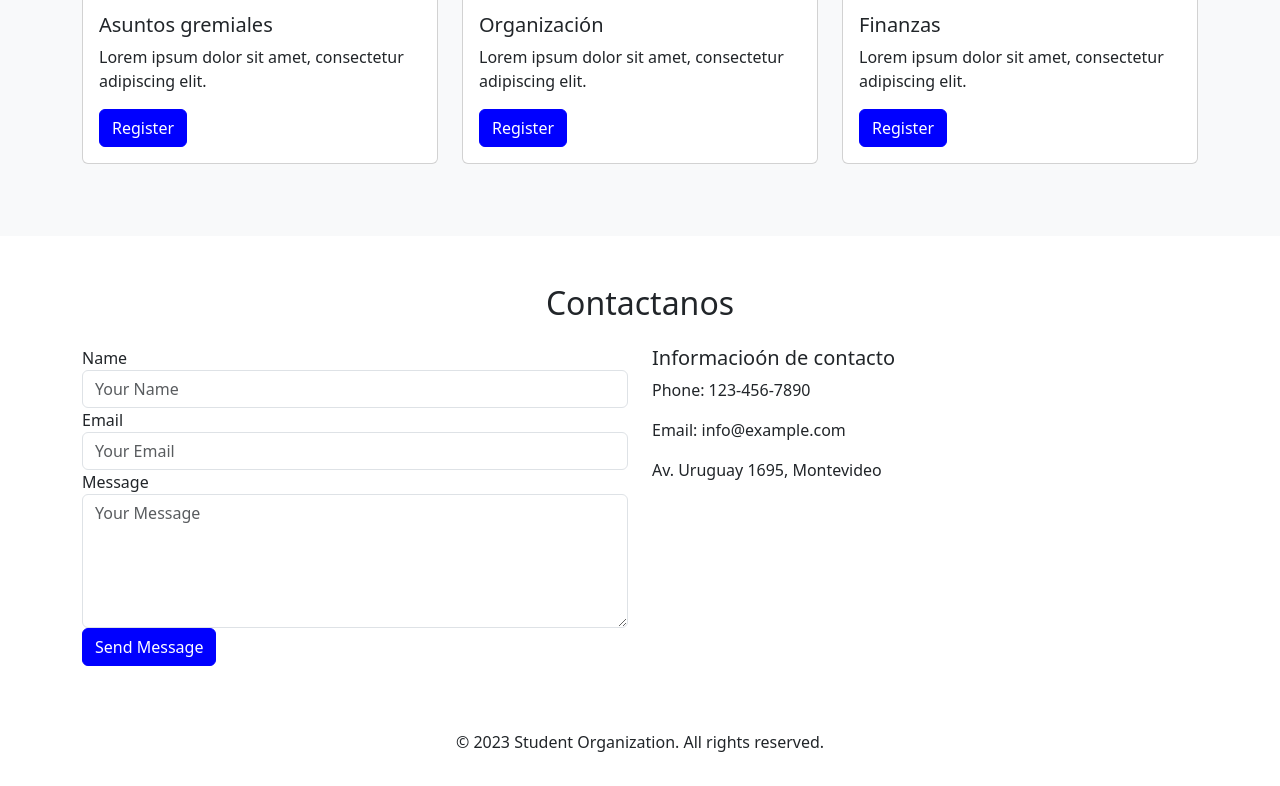
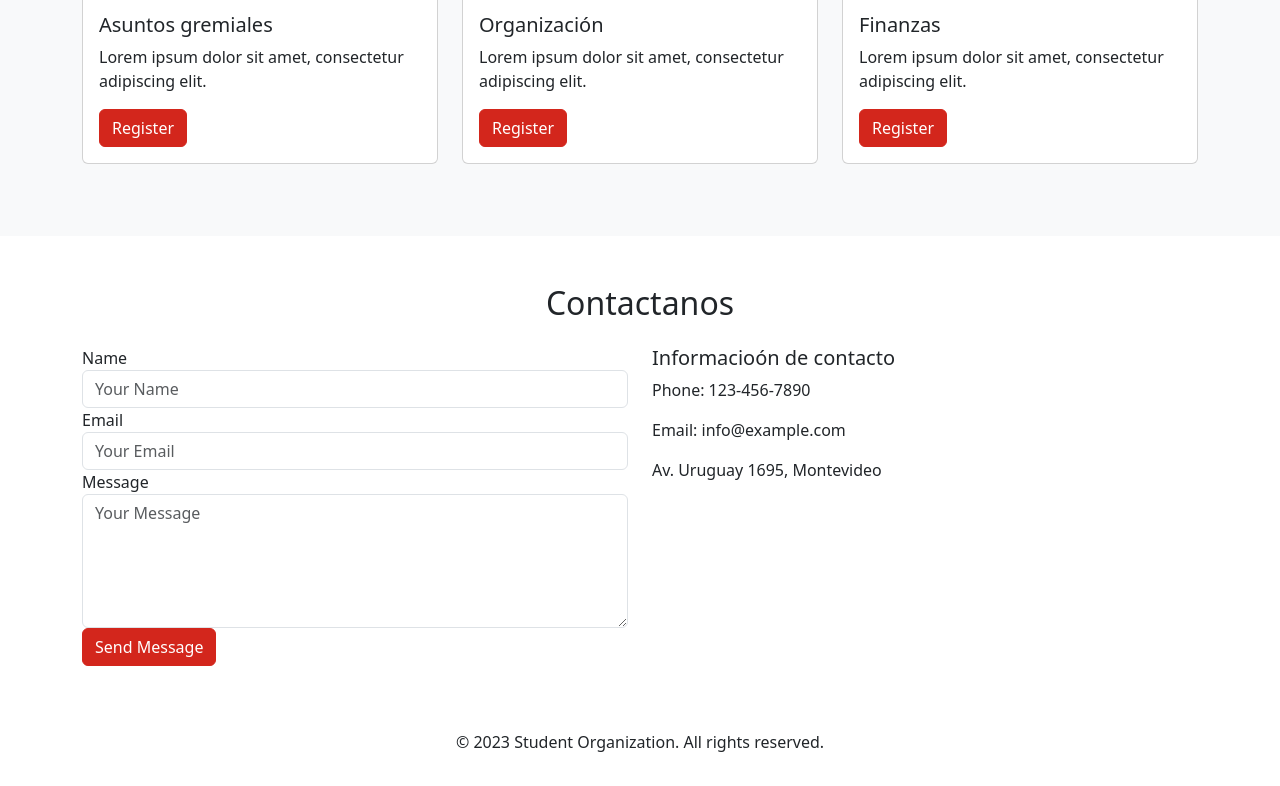
Before and after one commit to mateosebpe/cehcefeuu, a plain HTML site: page index.html in a window 1280 px wide. Shown: the part 1578-2364 px from the top of the page. Drawn offline with Linux system fonts and the light colour scheme; a script that the page names is missing.

Commit message:
Cambio de colores

```diff
--- a/index.html
+++ b/index.html
@@ -11,8 +11,8 @@
 
     <style>
         :root {
-            --primary-color: blue;
-            --secondary-color: red;
+            --primary-color: #d3261c;
+            --secondary-color: #2e2660;
         }
 
 
```
